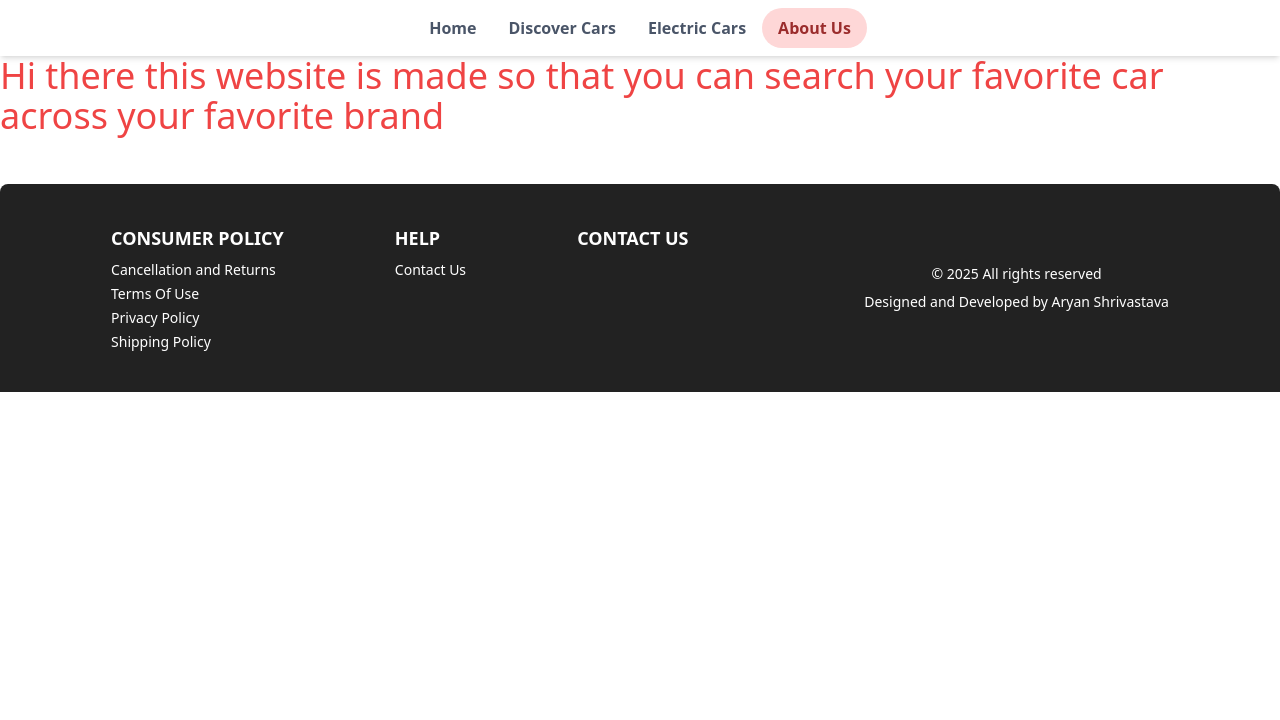
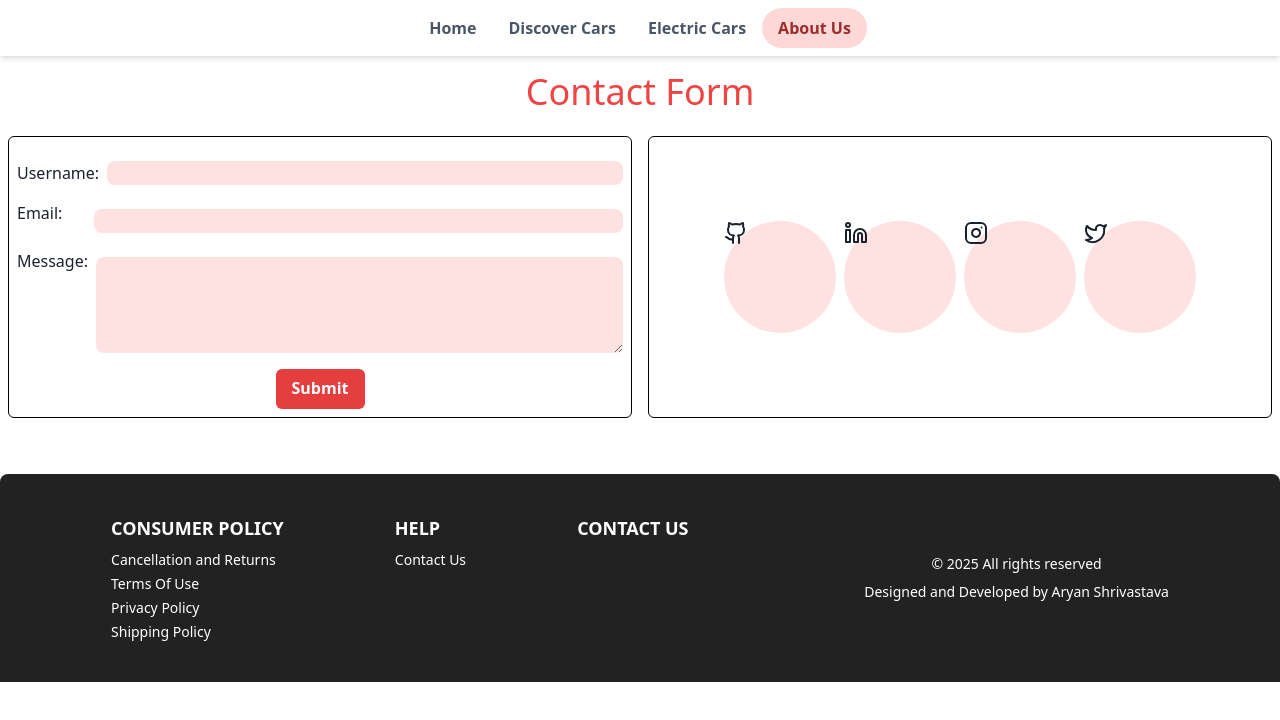
Before and after one commit to ShrivastvAryan/cardekho-frontend, a Next.js app: page /about in a window 1280 px wide. Shown: the top 720 px of the page. Built offline with nearby package versions, Linux system fonts and the light colour scheme.

Commit message:
updated ui

```diff
--- a/package.json
+++ b/package.json
@@ -18,6 +18,7 @@
     "next": "14.2.23",
     "react": "^18",
     "react-dom": "^18",
+    "react-icons": "^5.5.0",
     "swiper": "^11.2.6"
   },
   "devDependencies": {
--- a/src/app/about/page.jsx
+++ b/src/app/about/page.jsx
@@ -1,11 +1,70 @@
 import React from 'react'
+import { Github,Linkedin,Instagram,Twitter } from 'lucide-react';
+import { Button } from '@chakra-ui/react';
+
 
 const aboutUs=()=>{
+
+    const Links=[
+        {label:'Github',link:'',image:<Github/>},
+        {label:'LinkedIn',link:'',image:<Linkedin />},
+        {label:'Instagram',link:'',image:<Instagram/>},
+        {label:'Twitter',link:'',image:<Twitter/>}
+    ]
+
     return(
         <>
-        <div className='text-4xl text-red-500 flex justify-center align-center'>
-            Hi there this website is made so that you can search your favorite car across your favorite brand
+        <div className='text-4xl text-red-500 flex justify-center align-center py-4'>
+            Contact Form
         </div>
+
+        <div className='md:flex '>
+        <div className="border-[1px] border-black p-2 m-2 rounded-md md:w-1/2">
+            <form>
+            <div className="flex justify-between mt-4">
+            <label htmlFor='username'>Username:</label>
+             <input type='text' name="username" id="username"
+        autoComplete="off" required className='bg-red-100 pl-2 rounded-lg w-full ml-2 '/>
+            </div>
+
+            <div className="flex justify-between   mt-4">
+            <label htmlFor='email'>Email:</label>
+            <input type='text' name="email" id="email"
+            autoComplete="off" required className='bg-red-100 pl-2  mt-2 rounded-lg w-full ml-8'/>
+            </div>
+
+            <div className="flex justify-between w-full  mt-4">
+            <label htmlFor='message'>Message:</label>
+            <textarea
+            name="message"
+            id="message"
+            cols="25"
+            rows='4'
+            className='bg-red-100 pl-2  mt-2 rounded-lg w-full ml-2'
+            />
+            </div>
+
+            <div className="flex justify-center items-center pt-4">
+            <Button type="submit" colorScheme='red' className="text-black p-2 cursor-pointer rounded-lg font-semibold">Submit</Button>
+            </div>
+
+
+            </form>
+        </div>
+
+        <div className=" border-[1px] border-black p-2 m-2 rounded-md md:w-1/2 md:flex md:justify-center md:items-center">
+            <div className='flex justify-evenly gap-2'>
+            {Links.map((icon,index)=>(
+                <div key={index} className='rounded-full w-16 h-16 lg:w-28 lg:h-28 text-2xl bg-red-100 '>{icon.image}</div>
+            ))
+            }
+            </div>
+
+        </div>
+        </div>
+
+
+
         </>
     )
 }
```
Also changed, not shown: 1 other file (tests, documents, lock files or other folders).
